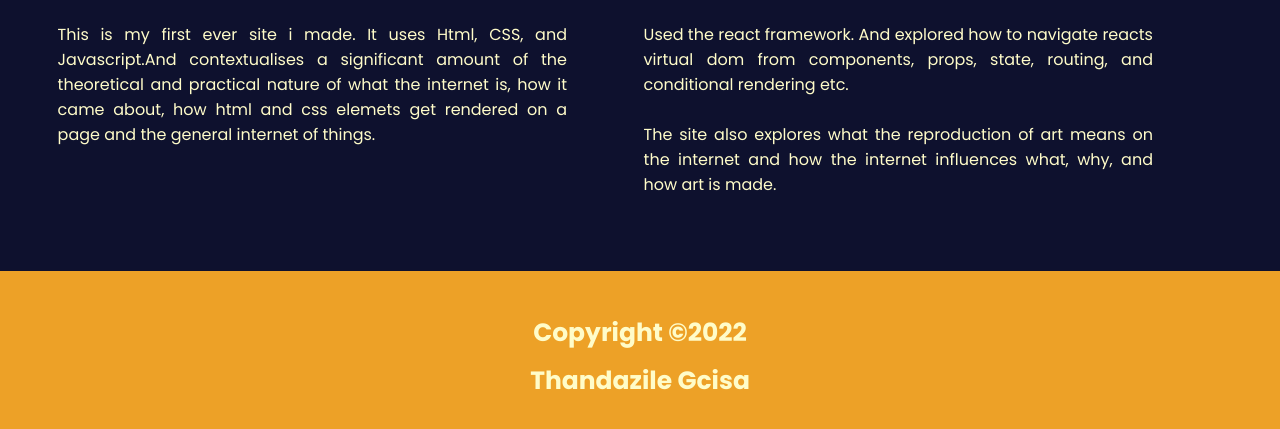
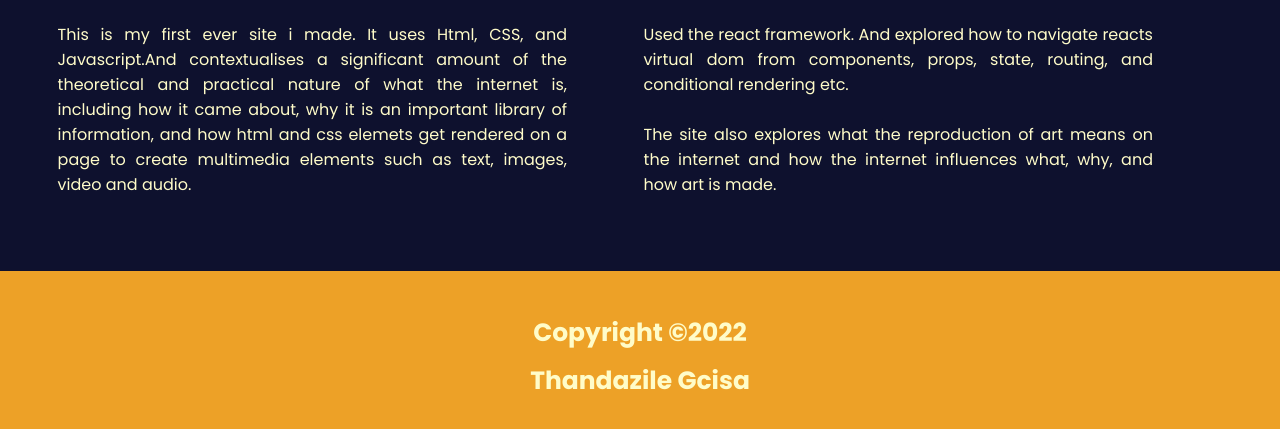
Before and after one commit to thandazilegcisa/Portfolio-Website, a plain HTML site: page pages/projects.html in a window 1280 px wide. Shown: the part 1673-2102 px from the top of the page. Drawn offline with nearby package versions, Linux system fonts and the light colour scheme.

Commit message:
Second Commit

```diff
--- a/pages/projects.html
+++ b/pages/projects.html
@@ -148,8 +148,8 @@
           <p>
             This is my first ever site i made. It uses Html, CSS, and
             Javascript.And contextualises a significant amount of the theoretical and
-            practical nature of what the internet is, how it came about, how
-            html and css elemets get rendered on a page and the general internet of things.
+            practical nature of what the internet is, including how it came about, why it is an important library of information, and how
+            html and css elemets get rendered on a page to create multimedia elements such as text, images, video and audio.
           </p>
           <div class="hover-layer">
             <h3>Project Source:</h3>
```
Also changed, not shown: 1 other file.
